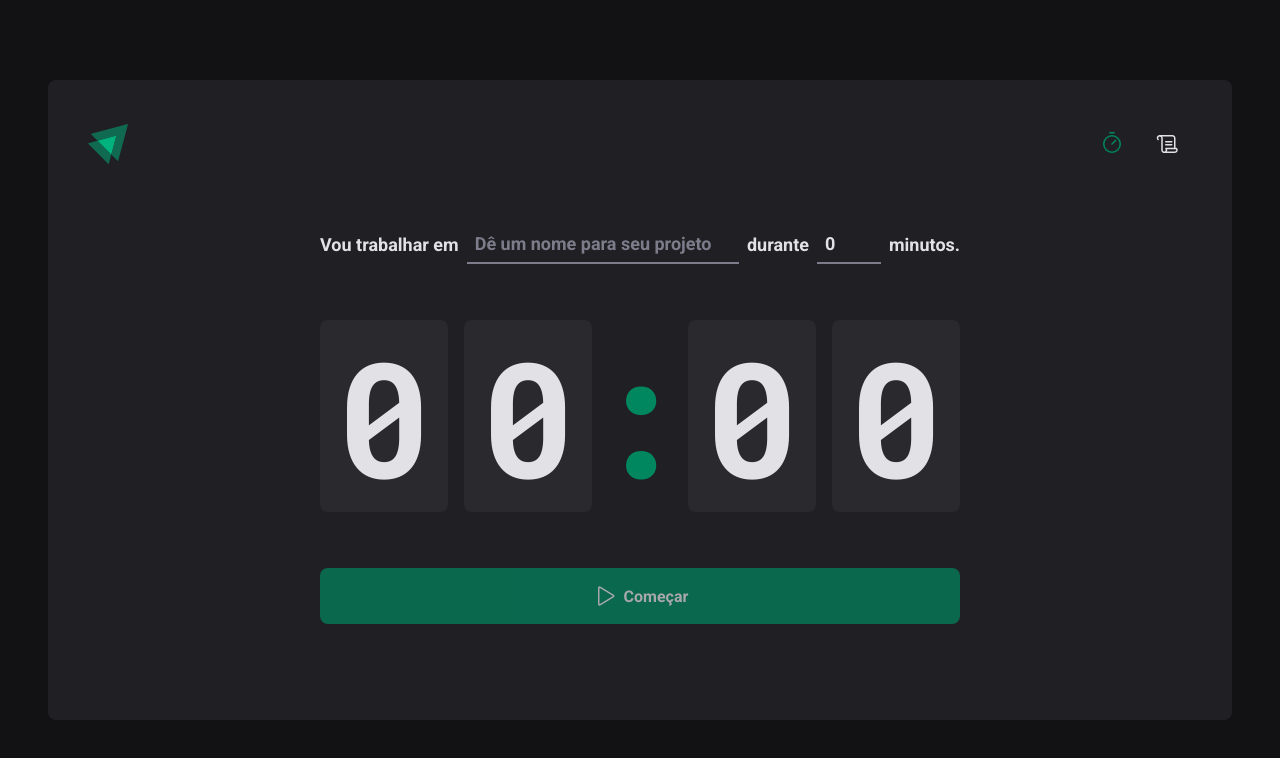
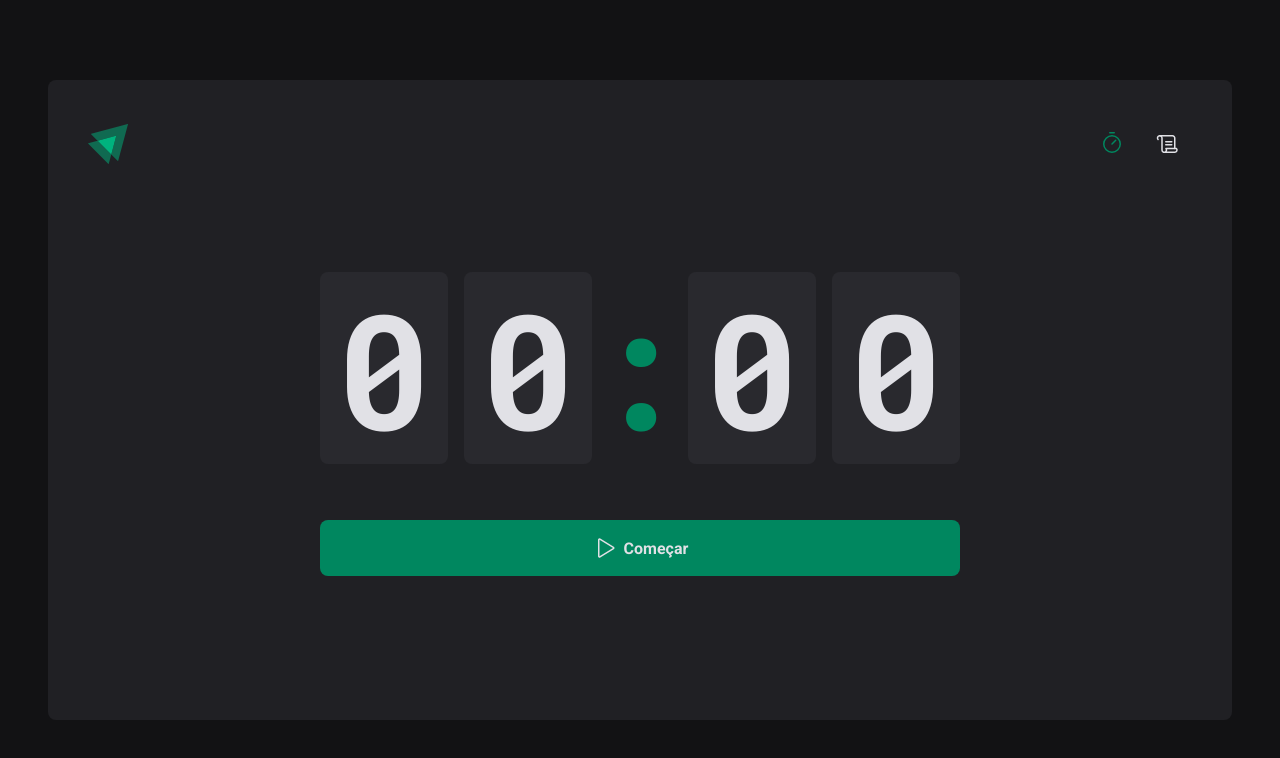
Before and after one commit to diegocoelho-svg/pomodoro-timer, a React (Vite) app: page / in a window 1280 px wide. Shown: the top 758 px of the page. Built offline with nearby package versions, Linux system fonts and the light colour scheme.

Commit message:
feat(Context): Convert Countdown to Context

```diff
--- a/src/pages/Home/Index.tsx
+++ b/src/pages/Home/Index.tsx
@@ -1,36 +1,18 @@
 import { HandPalm, Play } from "phosphor-react";
 import { useForm } from 'react-hook-form';
 import { zodResolver } from '@hookform/resolvers/zod'
-import { useEffect } from "react";
+import { createContext, useEffect } from "react";
 import { differenceInSeconds } from 'date-fns'
 import zod from 'zod'
 
 import {
-  CountdownContainer,
-  FormContainer,
   HomeContainer,
-  MinutesAmountInput,
-  Separator,
   StartCountdownButton,
   StopCountdownButton,
-  TaskInput
 } from "./styles";
 import { useState } from "react";
-
-const newCycleFormValidationSchema = zod.object({
-  task: zod.string().min(1, 'Informe a tarefa'),
-  minutesAmount: zod
-    .number()
-    .min(1, 'O ciclo precisa ser de no mínimo 5 minutos.')
-    .max(60, 'O intervalo precisa ser de no máximo 60 minutos.'),
-})
-
-// interface NewCycleFormData {
-//   task: string
-//   minutesAmount: number
-// }
-
-type NewCycleFormData = zod.infer<typeof newCycleFormValidationSchema>
+import { NewCycleForm } from "./componentes/NewCycleForm/Index";
+import { Countdown } from "./componentes/Countdown";
 
 interface Cycle {
   id: string
@@ -41,34 +23,21 @@ interface Cycle {
   finishedDate?: Date
 }
 
+interface CyclesContextType {
+  activeCycle: Cycle | undefined
+  activeCycleId: string | null
+  markCurrentCycleAsFinished: () => void
+}
+
+export const CyclesContext = createContext({} as CyclesContextType)
+
 export function Home() {
   const [cycles, setCycles] = useState<Cycle[]>([])
   const [activeCycleId, setActiveCycleId] = useState<string | null>(null)
-  const [amountSecondsPassed, setAmountSecondsPassed] = useState(0)
-
-  const { register, handleSubmit, watch, reset } = useForm<NewCycleFormData>({
-    resolver: zodResolver(newCycleFormValidationSchema),
-    defaultValues: {
-      task: '',
-      minutesAmount: 0,
-    }
-  })
 
   const activeCycle = cycles.find((cycle) => cycle.id === activeCycleId)
 
-  const totalSeconds = activeCycle ? activeCycle.minutesAmount * 60 : 0
-
-  useEffect(() => {
-    let interval: ReturnType<typeof setInterval>;
-
-    if (activeCycle) {
-      interval = setInterval(() => {
-        const secondsDifference = differenceInSeconds(
-          new Date(),
-          activeCycle.startDate,
-        )
-
-        if (secondsDifference >= totalSeconds) {
+  function markCurrentCycleAsFinished() {
     setCycles((state) =>
       state.map((cycle) => {
         if (cycle.id === activeCycleId) {
@@ -78,34 +47,22 @@ export function Home() {
         }
       }),
     )
-
-          setAmountSecondsPassed(totalSeconds)
-          clearInterval(interval)
-        } else {
-          setAmountSecondsPassed(secondsDifference)
-        }
-      }, 1000)
   }
 
-    return () => {
-      clearInterval(interval)
-    }
-  }, [activeCycle, totalSeconds, totalSeconds, activeCycleId])
+  // function handleCreateNewCycle(data: NewCycleFormData) {
+  //   const newCycle: Cycle = {
+  //     id: String(new Date().getTime()),
+  //     task: data.task,
+  //     minutesAmount: data.minutesAmount,
+  //     startDate: new Date()
+  //   }
 
-  function handleCreateNewCycle(data: NewCycleFormData) {
-    const newCycle: Cycle = {
-      id: String(new Date().getTime()),
-      task: data.task,
-      minutesAmount: data.minutesAmount,
-      startDate: new Date()
-    }
+  //   setCycles((state) => [...state, newCycle])
+  //   setActiveCycleId(newCycle.id)
+  //   setAmountSecondsPassed(0)
 
-    setCycles((state) => [...state, newCycle])
-    setActiveCycleId(newCycle.id)
-    setAmountSecondsPassed(0)
-
-    reset()
-  }
+  //   reset()
+  // }
 
   function handleInterruptCycle() {
     setCycles((state) =>
@@ -120,66 +77,17 @@ export function Home() {
     setActiveCycleId(null)
   }
 
-
-  const currentSeconds = activeCycle ? totalSeconds - amountSecondsPassed : 0
-
-  const minutesAmount = Math.floor(currentSeconds / 60)
-  const secondsAmount = currentSeconds % 60
-
-  const minutes = String(minutesAmount).padStart(2, '0')
-  const seconds = String(secondsAmount).padStart(2, '0')
-
-  useEffect(() => {
-    if (activeCycle) {
-      document.title = `~~ ${minutes}:${seconds} ~~`
-    }
-  }, [minutes, seconds, activeCycle])
-
-  const task = watch('task')
-  const isSubmitDisabled = !task
+  // const task = watch('task')
+  // const isSubmitDisabled = !task
 
   return (
     <HomeContainer>
-      <form onSubmit={handleSubmit(handleCreateNewCycle)} action="">
-        <FormContainer>
-          <label htmlFor="task">Vou trabalhar em</label>
-          <TaskInput
-            type="text"
-            id="task"
-            list="task-suggestions"
-            placeholder="Dê um nome para seu projeto"
-            disabled={!!activeCycle}
-            {...register('task')}
-          />
+      <form /* onSubmit={handleSubmit(handleCreateNewCycle)} */ action="">
+        <CyclesContext.Provider value={{ activeCycle, activeCycleId, markCurrentCycleAsFinished }}>
+          {/* <NewCycleForm /> */}
+          <Countdown />
+        </CyclesContext.Provider>
 
-          <datalist id="task-suggestions">
-            <option value="Projeto 1" />
-            <option value="Projeto 2" />
-            <option value="Projeto 3" />
-            <option value="BANANA" />
-          </datalist>
-
-          <label htmlFor="">durante</label>
-          <MinutesAmountInput
-            type="number"
-            id="minutesAmount"
-            placeholder="00"
-            step={5}
-            min={1}
-            disabled={!!activeCycle}
-            {...register('minutesAmount', { valueAsNumber: true })}
-          />
-
-          <span>minutos.</span>
-        </FormContainer>
-
-        <CountdownContainer>
-          <span>{minutes[0]}</span>
-          <span>{minutes[1]}</span>
-          <Separator>:</Separator>
-          <span>{seconds[0]}</span>
-          <span>{seconds[1]}</span>
-        </CountdownContainer>
 
         {activeCycle ? (
           <StopCountdownButton onClick={handleInterruptCycle} type="button">
@@ -187,7 +95,7 @@ export function Home() {
             Interromper
           </StopCountdownButton>
         ) : (
-          <StartCountdownButton disabled={isSubmitDisabled} type="submit">
+          <StartCountdownButton /* disabled={isSubmitDisabled} */ type="submit">
             <Play size={24} />
             Começar
           </StartCountdownButton>
--- /dev/null
+++ b/src/pages/Home/componentes/Countdown/index.tsx
@@ -0,0 +1,61 @@
+import { useContext, useEffect, useState } from "react";
+import { CountdownContainer, Separator } from "./styles";
+import { differenceInSeconds } from "date-fns";
+import { CyclesContext } from "../../Index";
+
+export function Countdown() {
+  const { activeCycle, activeCycleId, markCurrentCycleAsFinished } = useContext(CyclesContext)
+  const [amountSecondsPassed, setAmountSecondsPassed] = useState(0)
+
+  const totalSeconds = activeCycle ? activeCycle.minutesAmount * 60 : 0
+
+  useEffect(() => {
+    let interval: ReturnType<typeof setInterval>;
+
+    if (activeCycle) {
+      interval = setInterval(() => {
+        const secondsDifference = differenceInSeconds(
+          new Date(),
+          activeCycle.startDate,
+        )
+
+        if (secondsDifference >= totalSeconds) {
+          markCurrentCycleAsFinished()
+
+          setAmountSecondsPassed(totalSeconds)
+          clearInterval(interval)
+        } else {
+          setAmountSecondsPassed(secondsDifference)
+        }
+      }, 1000)
+    }
+
+    return () => {
+      clearInterval(interval)
+    }
+  }, [activeCycle, totalSeconds, activeCycleId])
+
+  const currentSeconds = activeCycle ? totalSeconds - amountSecondsPassed : 0
+
+  const minutesAmount = Math.floor(currentSeconds / 60)
+  const secondsAmount = currentSeconds % 60
+
+  const minutes = String(minutesAmount).padStart(2, '0')
+  const seconds = String(secondsAmount).padStart(2, '0')
+
+  useEffect(() => {
+    if (activeCycle) {
+      document.title = `~~ ${minutes}:${seconds} ~~`
+    }
+  }, [minutes, seconds, activeCycle])
+
+  return (
+    <CountdownContainer>
+      <span>{minutes[0]}</span>
+      <span>{minutes[1]}</span>
+      <Separator>:</Separator>
+      <span>{seconds[0]}</span>
+      <span>{seconds[1]}</span>
+    </CountdownContainer>
+  )
+}
--- /dev/null
+++ b/src/pages/Home/componentes/Countdown/styles.ts
@@ -0,0 +1,27 @@
+import styled from "styled-components"
+
+export const CountdownContainer = styled.div`
+  font-family: 'Roboto Mono', monospace;
+  font-size: 10rem;
+  line-height: 8rem;
+  color: ${(props) => props.theme["gray-100"]};
+
+  display: flex;
+  gap: 1rem;
+
+  span {
+    background: ${(props) => props.theme["gray-700"]};
+    padding: 2rem 1rem;
+    border-radius: 8px;
+  }
+`
+
+export const Separator = styled.div`
+  padding: 2rem 0;
+  color: ${(props) => props.theme["green-500"]};
+
+  width: 4rem;
+  overflow: hidden;
+  display: flex;
+  justify-content: center;
+`
--- /dev/null
+++ b/src/pages/Home/componentes/NewCycleForm/Index.tsx
@@ -0,0 +1,60 @@
+import * as zod from 'zod'
+import { FormContainer, MinutesAmountInput, TaskInput } from './styles'
+import { useForm } from 'react-hook-form'
+import { zodResolver } from '@hookform/resolvers/zod'
+
+
+const newCycleFormValidationSchema = zod.object({
+  task: zod.string().min(1, 'Informe a tarefa'),
+  minutesAmount: zod
+    .number()
+    .min(1, 'O ciclo precisa ser de no mínimo 5 minutos.')
+    .max(60, 'O intervalo precisa ser de no máximo 60 minutos.'),
+})
+
+type NewCycleFormData = zod.infer<typeof newCycleFormValidationSchema>
+
+
+export function NewCycleForm() {
+  const { register, handleSubmit, watch, reset } = useForm<NewCycleFormData>({
+    resolver: zodResolver(newCycleFormValidationSchema),
+    defaultValues: {
+      task: '',
+      minutesAmount: 0,
+    }
+  })
+
+  return (
+    <FormContainer>
+      <label htmlFor="task">Vou trabalhar em</label>
+      <TaskInput
+        id="task"
+        list="task-suggestions"
+        placeholder="Dê um nome para o seu projeto"
+        disabled={!!activeCycle}
+        {...register('task')}
+      />
+
+      <datalist id="task-suggestions">
+        <option value="Projeto 1" />
+        <option value="Projeto 2" />
+        <option value="Projeto 3" />
+        <option value="Banana" />
+      </datalist>
+
+      <label htmlFor="minutesAmount">durante</label>
+      <MinutesAmountInput
+        type="number"
+        id="minutesAmount"
+        placeholder="00"
+        step={5}
+        min={5}
+        max={60}
+        disabled={!!activeCycle}
+        {...register('minutesAmount', { valueAsNumber: true })}
+      />
+
+      <span>minutos.</span>
+    </FormContainer>
+  )
+}
--- /dev/null
+++ b/src/pages/Home/componentes/NewCycleForm/styles.ts
@@ -0,0 +1,46 @@
+import styled from "styled-components"
+
+export const FormContainer = styled.div`
+  width: 100%;
+  display: flex;
+  align-items: center;
+  justify-content: center;
+  gap: 0.5rem;
+  color: ${(props) => props.theme['gray-100']};
+  font-size: 1.125rem;
+  font-weight: bold;
+  flex-wrap: wrap;
+`
+
+const BaseInput = styled.input`
+  background: transparent;
+  height: 2.5rem;
+  border: 0;
+  border-bottom: 2px solid ${(props) => props.theme["gray-500"]};
+  font-weight: bold;
+  font-size: 1.125rem;
+  padding: 0 0.5rem;
+  color: ${(props) => props.theme["gray-100"]};
+
+  &:focus {
+    box-shadow: none;
+    border-color: ${(props) => props.theme["green-500"]};
+  }
+
+  &::placeholder {
+    color: ${(props) => props.theme["gray-500"]}
+  }
+`
+
+export const TaskInput = styled(BaseInput)`
+  flex: 1;
+
+  &::-webkit-calendar-picker-indicator {
+    display: none !important;
+  }
+
+`
+
+export const MinutesAmountInput = styled(BaseInput)`
+  width: 4rem;
+`
--- a/src/pages/Home/styles.ts
+++ b/src/pages/Home/styles.ts
@@ -17,77 +17,7 @@ export const HomeContainer = styled.main`
 
 `
 
-export const FormContainer = styled.div`
-  width: 100%;
-  display: flex;
-  align-items: center;
-  justify-content: center;
-  gap: 0.5rem;
-  color: ${(props) => props.theme['gray-100']};
-  font-size: 1.125rem;
-  font-weight: bold;
-  flex-wrap: wrap;
-`
 
-const BaseInput = styled.input`
-  background: transparent;
-  height: 2.5rem;
-  border: 0;
-  border-bottom: 2px solid ${(props) => props.theme["gray-500"]};
-  font-weight: bold;
-  font-size: 1.125rem;
-  padding: 0 0.5rem;
-  color: ${(props) => props.theme["gray-100"]};
-
-  &:focus {
-    box-shadow: none;
-    border-color: ${(props) => props.theme["green-500"]};
-  }
-
-  &::placeholder {
-    color: ${(props) => props.theme["gray-500"]}
-  }
-`
-
-export const TaskInput = styled(BaseInput)`
-  flex: 1;
-
-  &::-webkit-calendar-picker-indicator {
-    display: none !important;
-  }
-
-`
-
-export const MinutesAmountInput = styled(BaseInput)`
-  width: 4rem;
-
-`
-
-export const CountdownContainer = styled.div`
-  font-family: 'Roboto Mono', monospace;
-  font-size: 10rem;
-  line-height: 8rem;
-  color: ${(props) => props.theme["gray-100"]};
-
-  display: flex;
-  gap: 1rem;
-
-  span {
-    background: ${(props) => props.theme["gray-700"]};
-    padding: 2rem 1rem;
-    border-radius: 8px;
-  }
-`
-
-export const Separator = styled.div`
-  padding: 2rem 0;
-  color: ${(props) => props.theme["green-500"]};
-
-  width: 4rem;
-  overflow: hidden;
-  display: flex;
-  justify-content: center;
-`
 
 export const BaseCountdownButton = styled.button`
   width: 100%;
```
Lines whose indentation alone changed are shown as unchanged.
